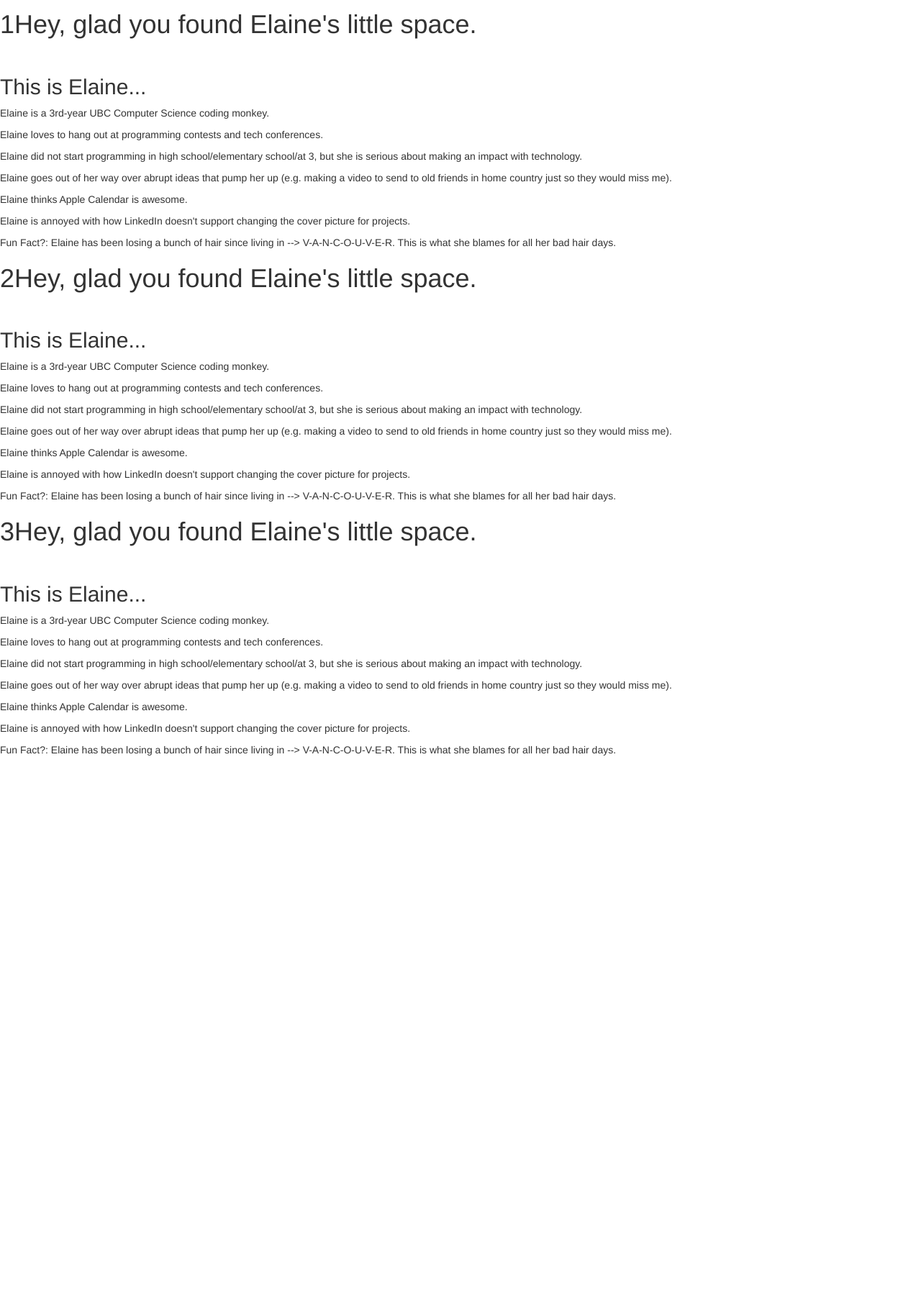
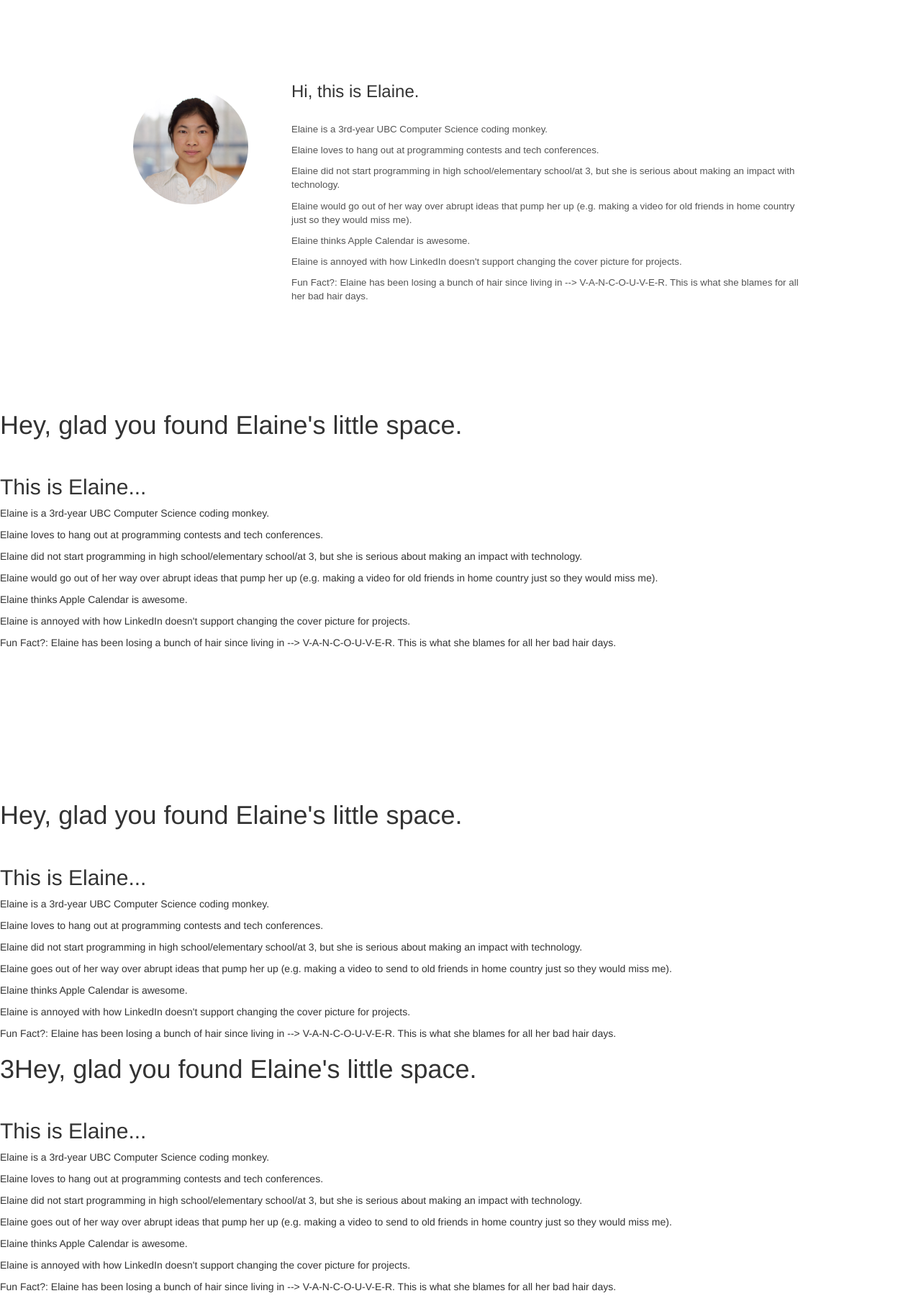
Before and after one commit to elfeng/elfeng.github.io, a PHP site: page / in a window 1280 px wide. Shown: the part 76-1884 px from the top of the page at 72% size. Before the commit the page ends 1126 px from the top, so only its background shows below. Run offline with PHP 8.4, Linux system fonts and the light colour scheme; some libraries are stand-ins or nearby versions; some web fonts are replaced.

Commit message:
Styled personal summary section

```diff
--- a/index.html
+++ b/index.html
@@ -11,6 +11,8 @@
     <link href='https://fonts.googleapis.com/css?family=Open+Sans' rel='stylesheet' type='text/css'>
     <link href='https://fonts.googleapis.com/css?family=Droid+Sans' rel='stylesheet' type='text/css'>
     <link href='https://fonts.googleapis.com/css?family=Roboto:400,300' rel='stylesheet' type='text/css'>
+    <link href='http://fonts.googleapis.com/css?family=Pontano+Sans' rel='stylesheet' type='text/css'>
+
 
     <!-- Bootstrap -->
     <link href="node_modules/bootstrap/dist/css/bootstrap.min.css" rel="stylesheet">
@@ -48,19 +50,40 @@
       </div><!-- /.container-fluid -->
     </nav>
 
-    <h1>1Hey, glad you found Elaine's little space.</h1>
+    <div id="personal-summary" class="container-fluid">
+      <div class="row">
+      <div class="col-md-3">
+        <img id="profile-picture" src="images/headshot.jpg" class="img-responsive img-circle" alt="Responsive image">
+      </div>
+      <div class="col-md-9">
+        <h3>Hi, this is Elaine.</h3>
+        <br>
+          <p>Elaine is a 3rd-year UBC Computer Science coding monkey.</p>
+          <p>Elaine loves to hang out at programming contests and tech conferences.</p>
+          <p>Elaine did not start programming in high school/elementary school/at 3, but she is serious about making an impact with technology.</p>
+          <p>Elaine would go out of her way over abrupt ideas that pump her up (e.g. making a video for old friends in home country just so they would miss me).</p>
+          <p>Elaine thinks Apple Calendar is awesome.</p>
+          <p>Elaine is annoyed with how LinkedIn doesn't support changing the cover picture for projects.</p>
+          <p>Fun Fact?: Elaine has been losing a bunch of hair since living in --> V-A-N-C-O-U-V-E-R. This is what she blames for all her bad hair days.</p>
+        </div>
+    </div>
+    </div>
+
+    <br><br><br><br><br><br>
+    <h1>Hey, glad you found Elaine's little space.</h1>
     <br>
     <h2>This is Elaine...</h2>
     <p>Elaine is a 3rd-year UBC Computer Science coding monkey.</p>
     <p>Elaine loves to hang out at programming contests and tech conferences.</p>
     <p>Elaine did not start programming in high school/elementary school/at 3, but she is serious about making an impact with technology.</p>
-    <p>Elaine goes out of her way over abrupt ideas that pump her up (e.g. making a video to send to old friends in home country just so they would miss me).</p>
+    <p>Elaine would go out of her way over abrupt ideas that pump her up (e.g. making a video for old friends in home country just so they would miss me).</p>
     <p>Elaine thinks Apple Calendar is awesome.</p>
     <p>Elaine is annoyed with how LinkedIn doesn't support changing the cover picture for projects.</p>
     <p>Fun Fact?: Elaine has been losing a bunch of hair since living in --> V-A-N-C-O-U-V-E-R. This is what she blames for all her bad hair days.</p>
+    <br><br><br><br><br><br><br><br><br>
 
     <section id="projects">
-      <h1>2Hey, glad you found Elaine's little space.</h1>
+      <h1>Hey, glad you found Elaine's little space.</h1>
       <br>
       <h2>This is Elaine...</h2>
       <p>Elaine is a 3rd-year UBC Computer Science coding monkey.</p>
--- a/main.css
+++ b/main.css
@@ -3,8 +3,9 @@
   background-color: #ffffff;
 }
 
-.container-fluid {
+.container-fluid:first-child {
   padding: 13px;
+  /*margin-bottom: 50px;*/
 }
 
 @media (min-width: 768px) {
@@ -20,4 +21,27 @@
   }
 }
 
-body { padding-top: 70px; }
+#personal-summary {
+  padding-top: 70px;
+  max-width: 1000px;
+}
+
+#personal-summary p {
+  font-family: sans-serif;
+  font-size: 10pt;
+  color: #545454;
+  font-weight: 300;
+}
+
+#profile-picture {
+  position: relative;
+  width: 160px;
+  top: 30px;
+  display: block;
+  margin-left: auto;
+  margin-right: auto
+}
+
+body {
+  padding-top: 100px;
+}
```
Also changed, not shown: images/headshot.jpg (added).
